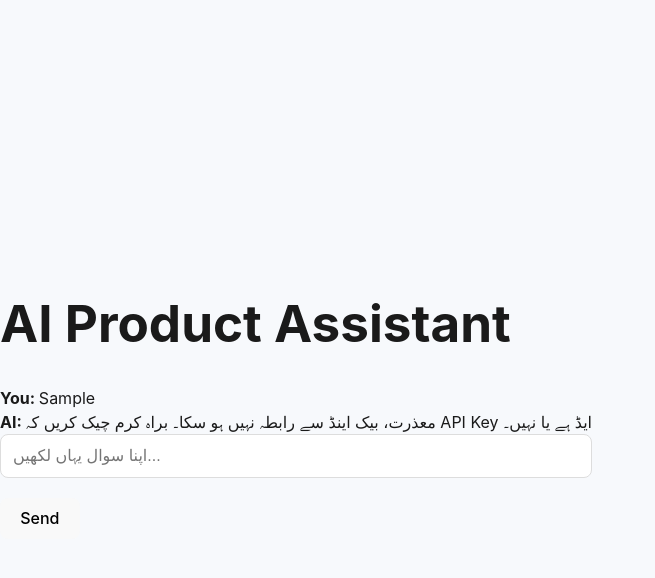
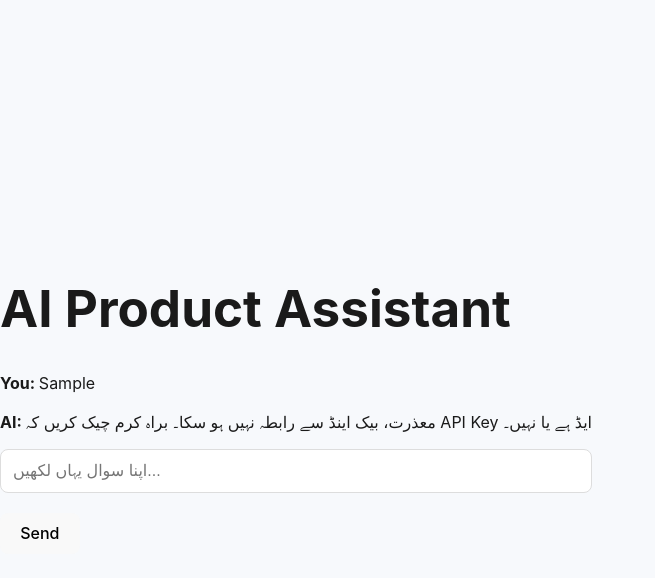
Before and after one commit to wajid-data-scientist/Ai-product-assistant, a React app in the folder frontend/: page / in a window 1280 px wide. Both pictures are taken after typing "Sample" into the empty fields and a click on the button "Send". Shown: the top 578 px of the page, without its empty margins (0-655 px from the left). Built offline with nearby package versions, Linux system fonts and the light colour scheme; no server answers; the HTML template or start-up script is replaced by a standard one.

Commit message:
upgrade and changing in frontend

```diff
--- a/frontend/src/App.jsx
+++ b/frontend/src/App.jsx
@@ -45,8 +45,13 @@ function App() {
             <div
               key={index}
               className={`message ${msg.role}`}
-    // یہ لائن جادو کرے گی اور لائنوں کو الگ الگ دکھائے گی
-    style={msg.role === "assistant" ? { whiteSpace: "pre-wrap" } : {}}
+              // فائنل حل: یہ اسٹائل اب ہر حال میں لائن بریکس دکھائے گا
+              style={{
+                whiteSpace: "pre-wrap",
+                textAlign: "left",
+                marginBottom: "15px",
+                display: "block"
+              }}
             >
               <strong>{msg.role === "user" ? "You: " : "AI: "}</strong>
               <span>{msg.content}</span>
```
Lines whose indentation alone changed are shown as unchanged.
